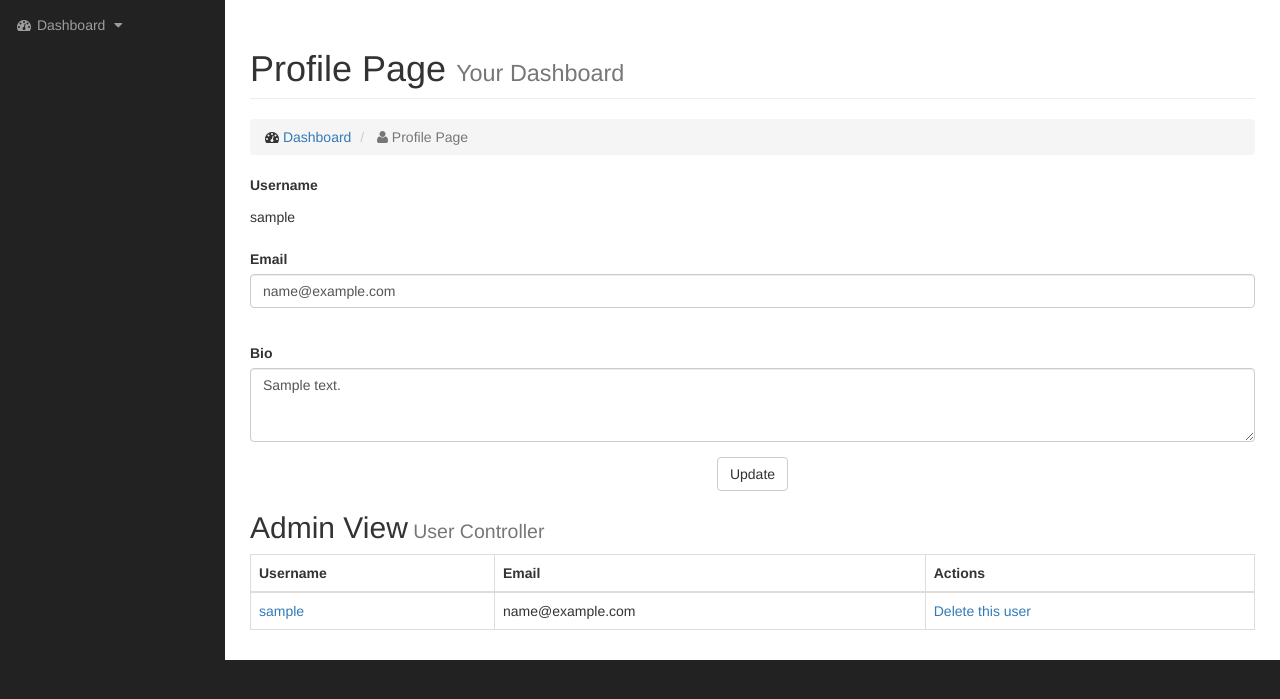
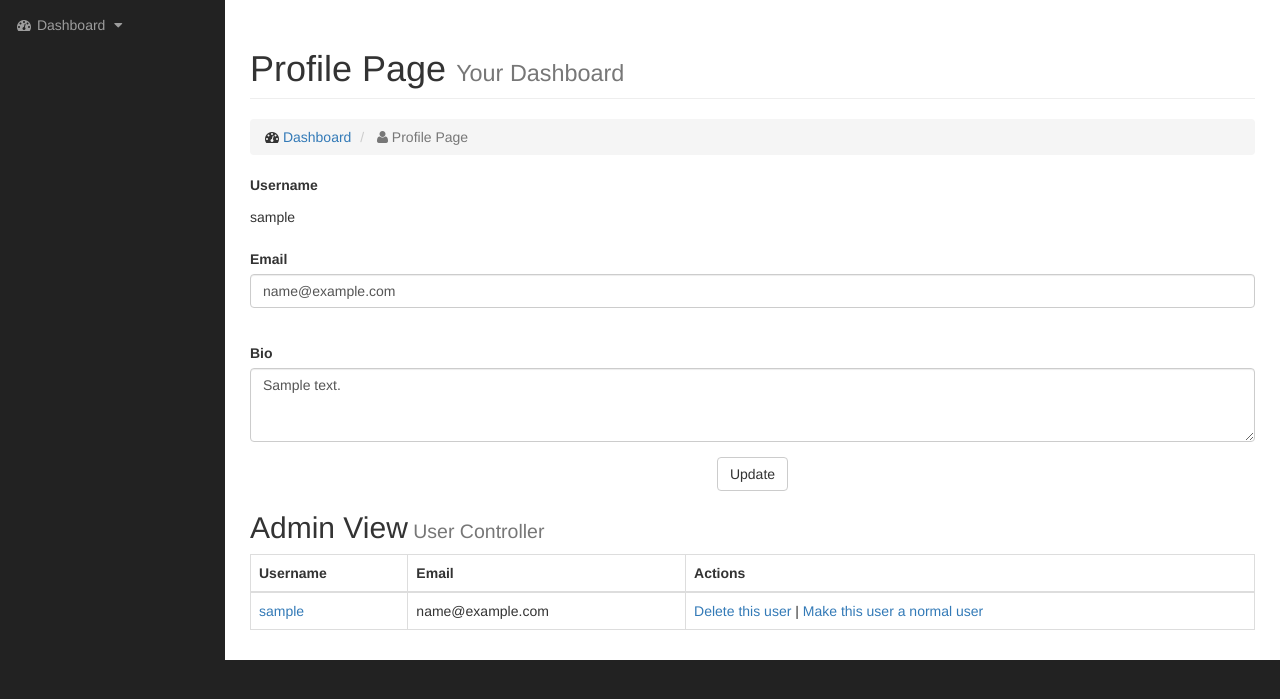
Before and after one commit to mironec/UCL-COMP205P-Scenario-Security, a PHP site: page /profile.php in a window 1280 px wide. Shown: the part 51-750 px from the top of the page. Run offline with PHP 8.4, Linux system fonts and the light colour scheme; the visitor is signed in with stand-in values (Sample User, id 1); tables that the repository leaves empty or names only in its code hold one stand-in row (values such as "Sample post").

Commit message:
Allow admins to make other users admins

```diff
--- a/Vulnerable site/includes/models/user.php
+++ b/Vulnerable site/includes/models/user.php
@@ -128,4 +128,8 @@ class User {
 	public function isAdmin(){
 		return $this->isAdmin;
 	}
+
+	public function setAdmin($b){
+		$this->isAdmin = $b;
+	}
 }
--- a/Vulnerable site/includes/templates/adminProfile.php
+++ b/Vulnerable site/includes/templates/adminProfile.php
@@ -17,11 +17,16 @@
 							$name = $user->getUsername();
 							$id = $user->getID();
 							$email = $user->getEmail();
+							$str = "";
+							if($user->isAdmin())
+								$str = "<a href=\"profile.php?adminUser=$id\">Make this user a normal user</a>";
+							else
+								$str = "<a href=\"profile.php?adminUser=$id\">Make this user an Admin</a>";
 							echo "
 								<tr>
 									<td><a href=\"profile.php?user=$name\">$name</a></td>
 									<td>$email</td>
-									<td><a href=\"profile.php?deleteUser=$id\">Delete this user</a></td>
+									<td><a href=\"profile.php?deleteUser=$id\">Delete this user</a> | $str</td>
 								</tr>";
 						}
 					?>
--- a/Vulnerable site/profile.php
+++ b/Vulnerable site/profile.php
@@ -13,6 +13,17 @@ if(isset($_GET['user']) && !empty($_GET['user'])){
 }
 if(isset($_GET['deleteUser']) && !empty($_GET['deleteUser'])){
 	User::deleteUserByID($_GET['deleteUser']);
+}
+if(isset($_GET['adminUser']) && !empty($_GET['adminUser'])){
+	require_once('includes/requireAuthenticated.php');
+	$currentuser = User::getUserByID($_COOKIE['userid']);
+	if($currentuser->isAdmin()){
+		$usera = User::getUserByID($_GET['adminUser']);
+		if($usera != NULL){
+			$usera->setAdmin($usera->isAdmin() ? 0 : 1);
+			$usera->saveToDatabase();
+		}
+	}
 }
 
 if($user == NULL) {
```
